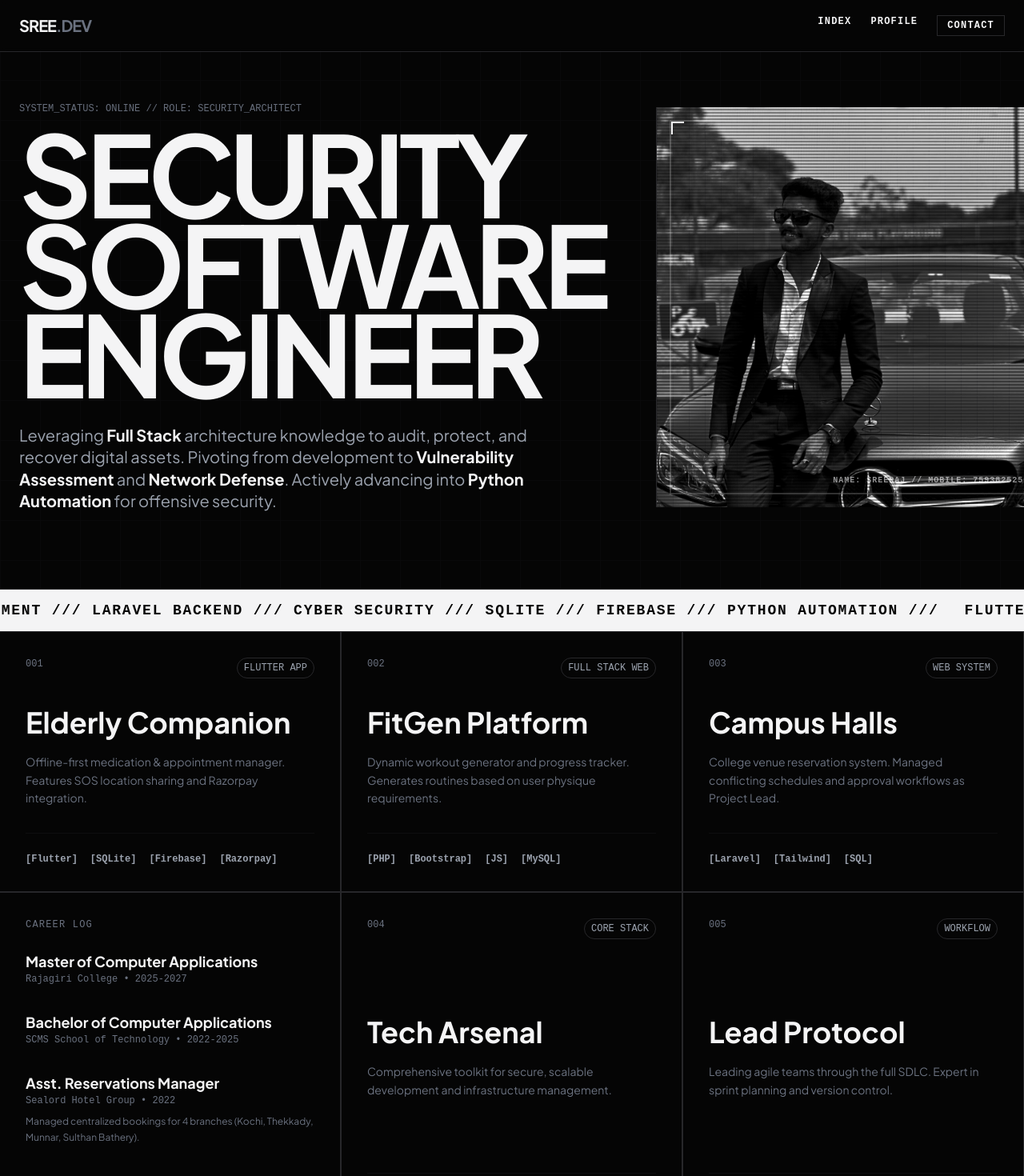
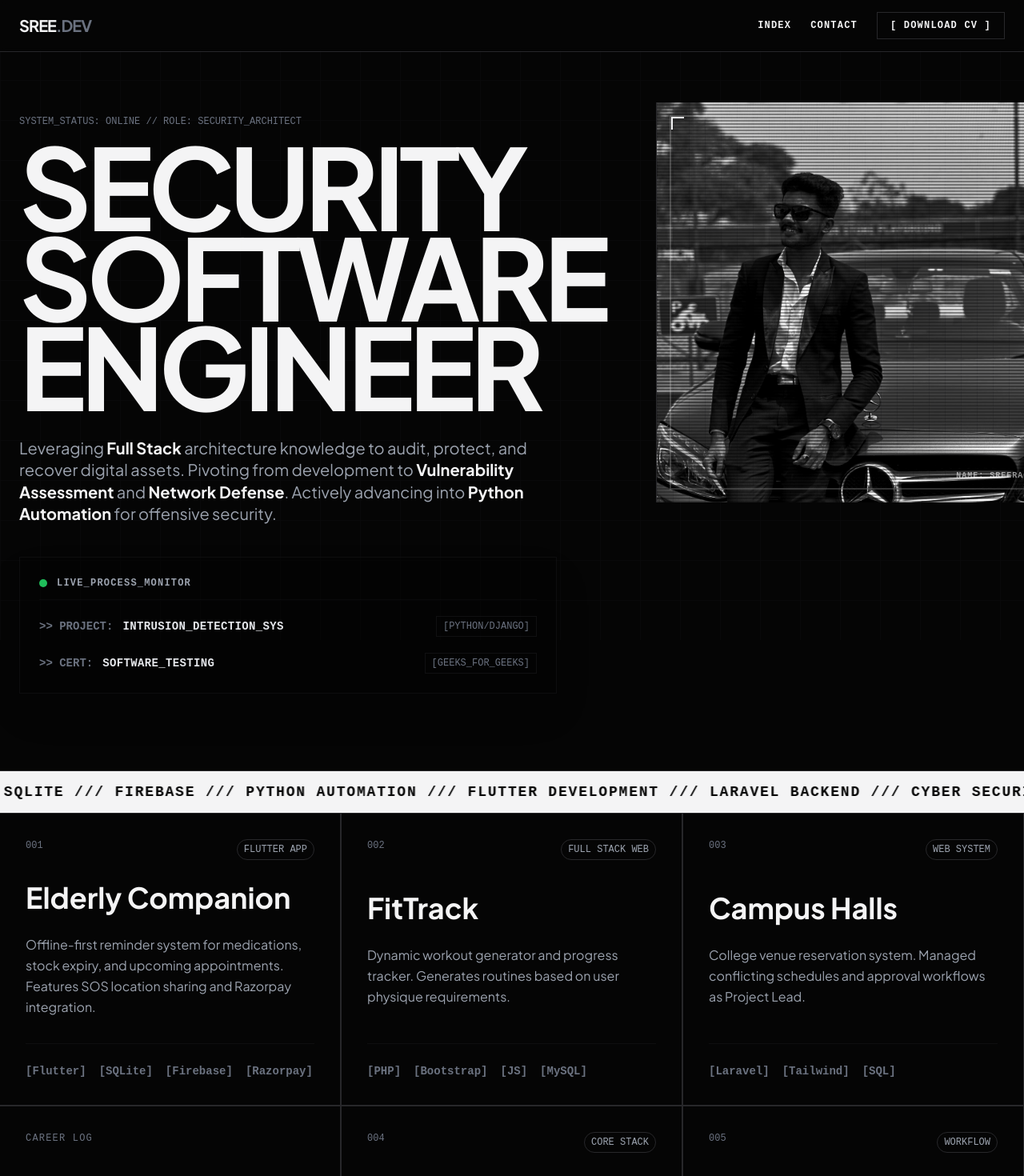
Before and after one commit to sree-sr7/portfolio_sree, a React (Vite) app: page / in a window 1280 px wide. Shown: the top 1470 px of the page at 80% size. Built offline with nearby package versions, Linux system fonts and the light colour scheme.

Commit message:
Design Changes

```diff
--- a/src/BlueprintPhoto.jsx
+++ b/src/BlueprintPhoto.jsx
@@ -30,7 +30,7 @@ export default function BlueprintPhoto() {
 
           {/* Scan Text */}
           <div className="absolute bottom-2 right-4 font-mono text-[10px] font-bold tracking-widest text-paper/60">
-            NAME: SREERAJ // MOBILE: 7593825257
+            NAME: SREERAJ
           </div>
         </div>
       </div>
--- a/src/DesignMono.jsx
+++ b/src/DesignMono.jsx
@@ -16,19 +16,21 @@ const LinkedInIcon = () => (
 
 // Reusable Project Card
 const MonoCard = ({ number, title, category, stack, desc }) => (
-  <div className="group relative border-b border-r border-silver bg-noir hover:bg-paper transition-colors duration-300 h-full min-h-[300px] flex flex-col justify-between p-8 cursor-pointer">
-    <div className="flex justify-between items-start w-full">
+  <div className="group relative border-b border-r border-silver bg-noir hover:bg-paper transition-colors duration-300 h-full flex flex-col justify-between p-8 cursor-pointer">
+    <div className="flex justify-between items-start w-full mb-6">
       <span className="font-mono text-xs text-gray-500 group-hover:text-black transition-colors">{number}</span>
       <span className="font-mono text-xs border border-silver px-2 py-1 rounded-full text-gray-400 group-hover:border-black group-hover:text-black transition-colors uppercase">{category}</span>
     </div>
-    <div className="mt-8">
-      <h3 className="text-4xl font-bold text-paper mb-4 group-hover:text-noir transition-colors leading-tight">{title}</h3>
-      <p className="text-gray-500 group-hover:text-gray-800 text-sm leading-relaxed max-w-sm transition-colors">{desc}</p>
+
+    <div className="flex-grow flex flex-col justify-center">
+      <h3 className="text-4xl font-bold text-paper mb-6 group-hover:text-noir transition-colors leading-tight">{title}</h3>
+      <p className="text-gray-400 group-hover:text-gray-800 text-base leading-relaxed max-w-md transition-colors">{desc}</p>
     </div>
+
     <div className="mt-8 pt-6 border-t border-silver/30 group-hover:border-black/10">
-      <div className="flex flex-wrap gap-x-4 gap-y-2">
+      <div className="flex flex-wrap gap-x-4 gap-y-3">
         {stack.map(tech => (
-          <span key={tech} className="text-xs font-mono text-gray-400 group-hover:text-black font-bold">[{tech}]</span>
+          <span key={tech} className="text-sm font-mono text-gray-500 group-hover:text-black font-bold">[{tech}]</span>
         ))}
       </div>
     </div>
@@ -36,6 +38,11 @@ const MonoCard = ({ number, title, category, stack, desc }) => (
 );
 
 export default function DesignMono() {
+  // MARQUEE FIX: Repeat text 4 times to ensure it is WIDER than any screen
+  // This prevents overlap because we don't need 'min-w-full' anymore
+  const baseText = "FLUTTER DEVELOPMENT /// LARAVEL BACKEND /// CYBER SECURITY /// SQLITE /// FIREBASE /// PYTHON AUTOMATION /// ";
+  const fullMarquee = baseText.repeat(4);
+
   return (
     <div className="min-h-screen bg-noir text-paper font-sans selection:bg-paper selection:text-noir overflow-x-hidden">
 
@@ -45,20 +52,30 @@ export default function DesignMono() {
       <nav className="fixed top-0 left-0 w-full z-50 border-b border-silver bg-noir/80 backdrop-blur-sm">
         <div className="flex justify-between items-center px-6 h-16 max-w-[1600px] mx-auto">
           <div className="font-black text-xl tracking-tighter">SREE<span className="text-gray-500">.DEV</span></div>
-          <div className="flex gap-6 text-xs font-mono font-bold tracking-widest uppercase">
-            <a href="#work" className="hover:underline decoration-2 underline-offset-4">Index</a>
-            <a href="#about" className="hover:underline decoration-2 underline-offset-4">Profile</a>
-            <a href="#contact" className="hover:bg-paper hover:text-noir px-3 py-1 transition-colors border border-silver">Contact</a>
+
+          <div className="flex items-center gap-6">
+            <div className="hidden md:flex gap-6 text-xs font-mono font-bold tracking-widest uppercase">
+              <a href="#work" className="hover:underline decoration-2 underline-offset-4">Index</a>
+              <a href="#contact" className="hover:underline decoration-2 underline-offset-4">Contact</a>
+            </div>
+
+            <a
+              href="/resume.pdf"
+              download="Sreeraj_Sreekumar_Resume.pdf"
+              className="text-xs font-mono font-bold tracking-widest uppercase px-4 py-2 border border-silver hover:bg-paper hover:text-noir transition-all duration-300"
+            >
+              [ DOWNLOAD CV ]
+            </a>
           </div>
         </div>
       </nav>
 
       {/* HEADER */}
       <header className="pt-32 pb-24 border-b border-silver relative z-10">
-        <div className="max-w-[1600px] mx-auto w-full flex flex-col lg:flex-row items-center justify-between gap-16 px-6">
+        <div className="max-w-[1600px] mx-auto w-full flex flex-col lg:flex-row items-start justify-between gap-16 px-6">
 
-          <div className="relative z-20 flex-1">
-            <p className="font-mono text-xs text-gray-500 mb-4 animate-pulse">
+          <div className="relative z-20 flex-1 pt-4">
+            <p className="font-mono text-xs text-gray-500 mb-4">
               SYSTEM_STATUS: ONLINE // ROLE: SECURITY_ARCHITECT
             </p>
 
@@ -68,12 +85,42 @@ export default function DesignMono() {
               ENGINEER
             </h1>
 
-            <div className="flex flex-col gap-8 max-w-2xl">
+            <div className="flex flex-col gap-10 max-w-2xl">
                <p className="text-xl text-gray-400 leading-snug">
                  Leveraging <span className="text-paper font-bold">Full Stack</span> architecture knowledge to audit, protect, and recover digital assets.
                  Pivoting from development to <span className="text-paper font-bold">Vulnerability Assessment</span> and <span className="text-paper font-bold">Network Defense</span>.
                  Actively advancing into <span className="text-paper font-bold">Python Automation</span> for offensive security.
                </p>
+
+               {/* STATUS MONITOR - FIXED SYNTAX ERRORS */}
+               <div className="font-mono text-sm border border-silver/30 p-6 bg-black/40 backdrop-blur-md w-full shadow-2xl cursor-default">
+                  <div className="flex items-center gap-3 mb-5 border-b border-silver/20 pb-3">
+                    <span className="w-2.5 h-2.5 bg-green-500 rounded-full animate-pulse"/>
+                    <span className="text-gray-400 tracking-widest uppercase font-bold text-xs">LIVE_PROCESS_MONITOR</span>
+                  </div>
+
+                  <div className="space-y-5 text-gray-300">
+                    {/* Item 1 */}
+                    <div className="flex flex-col md:flex-row md:items-center justify-between gap-2 group transition-all duration-300">
+                      <div className="flex gap-3">
+                         {/* FIX: Used &gt; instead of > to fix parsing error */}
+                         <span className="text-gray-500 font-bold">&gt;&gt; PROJECT:</span>
+                         <span className="uppercase font-bold tracking-wide text-gray-200 group-hover:text-green-400 transition-colors duration-300">Intrusion_Detection_Sys</span>
+                      </div>
+                      <span className="text-gray-500 text-xs border border-silver/40 px-2 py-1 bg-noir/50">[PYTHON/DJANGO]</span>
+                    </div>
+
+                    {/* Item 2 */}
+                    <div className="flex flex-col md:flex-row md:items-center justify-between gap-2 group transition-all duration-300">
+                      <div className="flex gap-3">
+                         {/* FIX: Used &gt; instead of > to fix parsing error */}
+                         <span className="text-gray-500 font-bold">&gt;&gt; CERT:</span>
+                         <span className="uppercase font-bold tracking-wide text-gray-200 group-hover:text-green-400 transition-colors duration-300">Software_Testing</span>
+                      </div>
+                      <span className="text-gray-500 text-xs border border-silver/40 px-2 py-1 bg-noir/50">[GEEKS_FOR_GEEKS]</span>
+                    </div>
+                  </div>
+                </div>
             </div>
           </div>
 
@@ -84,14 +131,17 @@ export default function DesignMono() {
         </div>
       </header>
 
-      {/* MARQUEE */}
-      <div className="border-b border-silver overflow-hidden py-3 bg-paper text-noir flex relative">
-        <div className="animate-marquee whitespace-nowrap font-mono font-bold text-lg tracking-widest flex-shrink-0 min-w-full px-4">
-           FLUTTER DEVELOPMENT /// LARAVEL BACKEND /// CYBER SECURITY /// SQLITE /// FIREBASE /// PYTHON AUTOMATION ///
-        </div>
-        <div className="animate-marquee whitespace-nowrap font-mono font-bold text-lg tracking-widest flex-shrink-0 min-w-full px-4">
-           FLUTTER DEVELOPMENT /// LARAVEL BACKEND /// CYBER SECURITY /// SQLITE /// FIREBASE /// PYTHON AUTOMATION ///
-        </div>
+      {/* MARQUEE - OVERLAP FIXED */}
+      <div className="border-b border-silver overflow-hidden py-3 bg-paper text-noir flex relative select-none">
+         <div className="flex w-full overflow-hidden">
+            {/* Removed 'min-w-full' - relying on content width to prevent overlap */}
+            <div className="animate-marquee whitespace-nowrap font-mono font-bold text-lg tracking-widest flex-shrink-0 px-4 will-change-transform">
+               {fullMarquee}
+            </div>
+            <div className="animate-marquee whitespace-nowrap font-mono font-bold text-lg tracking-widest flex-shrink-0 px-4 will-change-transform" aria-hidden="true">
+               {fullMarquee}
+            </div>
+         </div>
       </div>
 
       {/* PROJECTS & EXPERIENCE GRID */}
@@ -103,14 +153,14 @@ export default function DesignMono() {
             number="001"
             title="Elderly Companion"
             category="Flutter App"
-            desc="Offline-first medication & appointment manager. Features SOS location sharing and Razorpay integration."
+            desc="Offline-first reminder system for medications, stock expiry, and upcoming appointments. Features SOS location sharing and Razorpay integration."
             stack={['Flutter', 'SQLite', 'Firebase', 'Razorpay']}
           />
 
           {/* PROJECT 2 */}
           <MonoCard
             number="002"
-            title="FitGen Platform"
+            title="FitTrack"
             category="Full Stack Web"
             desc="Dynamic workout generator and progress tracker. Generates routines based on user physique requirements."
             stack={['PHP', 'Bootstrap', 'JS', 'MySQL']}
@@ -126,23 +176,20 @@ export default function DesignMono() {
           />
 
            {/* EXPERIENCE LOG */}
-           <div className="md:col-span-2 lg:col-span-1 bg-noir p-8 border-b border-r border-silver flex flex-col justify-between group hover:bg-paper transition-colors duration-300 min-h-[300px]" id="about">
+           <div className="md:col-span-2 lg:col-span-1 bg-noir p-8 border-b border-r border-silver flex flex-col justify-between group hover:bg-paper transition-colors duration-300" id="about">
              <h3 className="font-mono text-xs text-gray-500 mb-6 uppercase tracking-widest group-hover:text-black transition-colors">Career Log</h3>
 
              <div className="space-y-8">
-                {/* 1. LATEST: MCA */}
                 <div>
                   <div className="text-lg font-bold text-paper group-hover:text-noir transition-colors">Master of Computer Applications</div>
                   <div className="text-xs font-mono text-gray-500 group-hover:text-gray-600 transition-colors">Rajagiri College • 2025-2027</div>
                 </div>
 
-                {/* 2. UG: BCA */}
                 <div>
                    <div className="text-lg font-bold text-paper group-hover:text-noir transition-colors">Bachelor of Computer Applications</div>
                    <div className="text-xs font-mono text-gray-500 group-hover:text-gray-600 transition-colors">SCMS School of Technology • 2022-2025</div>
                 </div>
 
-                {/* 3. WORK: SEALORD (Pre-UG) */}
                 <div>
                   <div className="text-lg font-bold text-paper group-hover:text-noir transition-colors">Asst. Reservations Manager</div>
                   <div className="text-xs font-mono text-gray-500 group-hover:text-gray-600 transition-colors">Sealord Hotel Group • 2022</div>
@@ -151,7 +198,6 @@ export default function DesignMono() {
                   </p>
                 </div>
 
-                {/* 4. SCHOOLING */}
                 <div>
                    <div className="text-lg font-bold text-paper group-hover:text-noir transition-colors">Higher Secondary</div>
                    <div className="text-xs font-mono text-gray-500 group-hover:text-gray-600 transition-colors">Indian School Al-Seeb, Oman</div>
@@ -159,50 +205,44 @@ export default function DesignMono() {
              </div>
            </div>
 
-           {/* FILLING EMPTY SPACES WITH TECH CARDS */}
-
            {/* TECH ARSENAL */}
            <MonoCard
             number="004"
             title="Tech Arsenal"
             category="Core Stack"
-            desc="Comprehensive toolkit for secure, scalable development and infrastructure management."
-            stack={['Flutter', 'Laravel', 'Python', 'Java', 'Linux']}
+            desc="My toolkit is a mix of builder and breaker. I specialize in Flutter for rapid mobile engineering, while relying on Python, Linux, and Shell scripting to handle the security and automation architecture."
+            stack={['Flutter', 'Dart', 'Python', 'Django', 'Linux', 'Shell', 'Java', 'PHP', 'JS', 'MySQL', 'Firebase', 'Git']}
            />
 
-           {/* LEADERSHIP / METHODOLOGY */}
+           {/* LEAD PROTOCOL */}
            <MonoCard
             number="005"
             title="Lead Protocol"
             category="Workflow"
-            desc="Leading agile teams through the full SDLC. Expert in sprint planning and version control."
-            stack={['Agile', 'Scrum', 'Jira', 'Git', 'Team Lead']}
+            desc="Leading teams is about momentum. I use Agile to keep development on track, Git to handle the inevitable merge conflicts, and clear sprint planning to ensure we actually deliver on time."
+            stack={['Agile', 'Scrum', 'Git Flow', 'Sprint Planning', 'Code Review', 'Team Leadership', 'Conflict Resolution']}
            />
 
         </div>
       </main>
 
-      {/* FOOTER - CENTERED */}
+      {/* FOOTER */}
       <footer className="py-20 px-6 border-b border-silver bg-noir" id="contact">
         <div className="max-w-[1600px] mx-auto flex flex-col items-center justify-center text-center gap-12">
 
-          {/* TITLE */}
           <div>
              <h2 className="text-[12vw] font-black leading-none tracking-tighter hover:text-gray-700 transition-colors cursor-pointer select-none">
                LET'S TALK
              </h2>
           </div>
 
-          {/* CONTACT INFO */}
           <div className="flex flex-col gap-6 items-center">
              <div className="font-mono text-xs text-gray-500 uppercase tracking-widest">Contact Signal</div>
 
              <div className="flex flex-col gap-2 items-center">
                <a href="mailto:sreerajsr49@gmail.com" className="text-xl md:text-2xl font-bold text-paper hover:text-white transition-colors">sreerajsr49@gmail.com</a>
-               <a href="tel:+917593825257" className="text-xl md:text-2xl font-bold text-paper hover:text-white transition-colors">+91 7593825257</a>
              </div>
 
-             {/* LOGOS */}
              <div className="flex gap-6 mt-4">
                 <a href="https://www.linkedin.com/in/sreeraj-sr7/" target="_blank" rel="noopener noreferrer" className="p-3 border border-silver text-gray-400 hover:text-black hover:bg-paper transition-all duration-300 rounded-full" aria-label="LinkedIn">
                    <LinkedInIcon />
--- a/tailwind.config.js
+++ b/tailwind.config.js
@@ -19,11 +19,12 @@ export default {
         'grid-pattern': "linear-gradient(to right, #27272a 1px, transparent 1px), linear-gradient(to bottom, #27272a 1px, transparent 1px)",
       },
       animation: {
-        marquee: 'marquee 25s linear infinite',
+        // Updated to 900s for very slow movement
+        marquee: 'marquee 900s linear infinite',
       },
       keyframes: {
         marquee: {
-          '0%': { transform: 'translateX(0%)' },
+          '0%': { transform: 'translateX(0)' },
           '100%': { transform: 'translateX(-100%)' },
         },
       },
```
Also changed, not shown: 1 other file (tests, documents, lock files or other folders).
